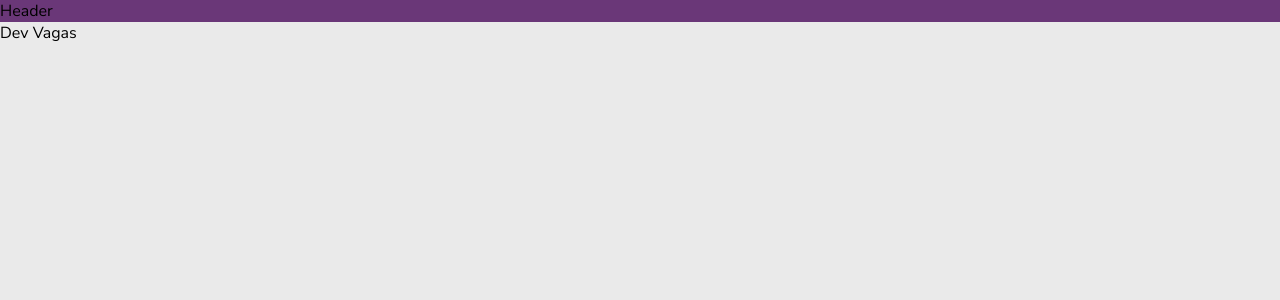
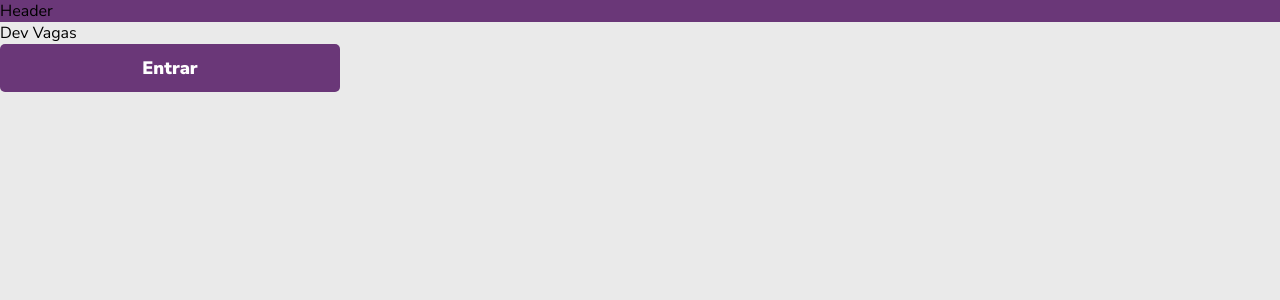
Before and after one commit to rodolfomori-devclub/dev-vagas, a React (Vite) app: page / in a window 1280 px wide. Shown: the top 300 px of the page. Built offline with nearby package versions, Linux system fonts and the light colour scheme.

Commit message:
create primary button

```diff
--- a/src/components/MainButton/index.tsx
+++ b/src/components/MainButton/index.tsx
@@ -1,9 +1,21 @@
-import { Container } from "./styles";
+import { ReactNode } from "react";
 
-export function MainButton({ children }) {
+import { ButtonStyled } from "./styles";
+
+type ButtonProps = {
+  children: ReactNode;
+  onClick?: (event: MouseEvent) => void;
+  type?: string;
+};
+
+export function MainButton({
+  children,
+  onClick,
+  type = "button",
+}: ButtonProps) {
   return (
-    <Container>
-      <button type="button">{children}</button>
-    </Container>
+    <ButtonStyled type={type} onClick={onClick}>
+      {children}
+    </ButtonStyled>
   );
 }
--- a/src/components/MainButton/styles.tsx
+++ b/src/components/MainButton/styles.tsx
@@ -1,5 +1,14 @@
 import styled from "styled-components";
 
-export const Container = styled.div`
+export const ButtonStyled = styled.button`
   background: ${(props) => props.theme.primary};
+  width: 340px;
+  height: 48px;
+  border-radius: 5px;
+
+  color: ${(props) => props.theme.light};
+  font-weight: 900;
+  font-size: 18px;
+  line-height: 33px;
+  border: none;
 `;
--- a/src/containers/HomeDev/index.tsx
+++ b/src/containers/HomeDev/index.tsx
@@ -1,9 +1,11 @@
+import { MainButton } from "../../components";
 import { Container } from "./styles";
 
 export function HomeDev() {
   return (
     <Container>
       <p>Dev Vagas</p>
+      <MainButton>Entrar</MainButton>
     </Container>
   );
 }
--- a/src/styles/globalStyles.tsx
+++ b/src/styles/globalStyles.tsx
@@ -17,4 +17,13 @@ body {
 
 button {
  cursor: pointer;
+ transition: 0.3s;
+
+ &:hover{
+   opacity: 0.8
+ }
+
+ &:active{
+   opacity: 0.6
+ }
 }`;
--- a/src/styles/themes/default.tsx
+++ b/src/styles/themes/default.tsx
@@ -3,7 +3,7 @@ export const defaultTheme = {
     secondary: "#B7D930",
     tertiary: "#2D1633",
     background: "#EAEAEA",
-    lightBackground: "#FFFFFF",
+    light: "#FFFFFF",
     textColor: "#494949",
     lightTextColor: "#ADADAD",
-};
+  };
```
Also changed, not shown: .eslintrc.json.
